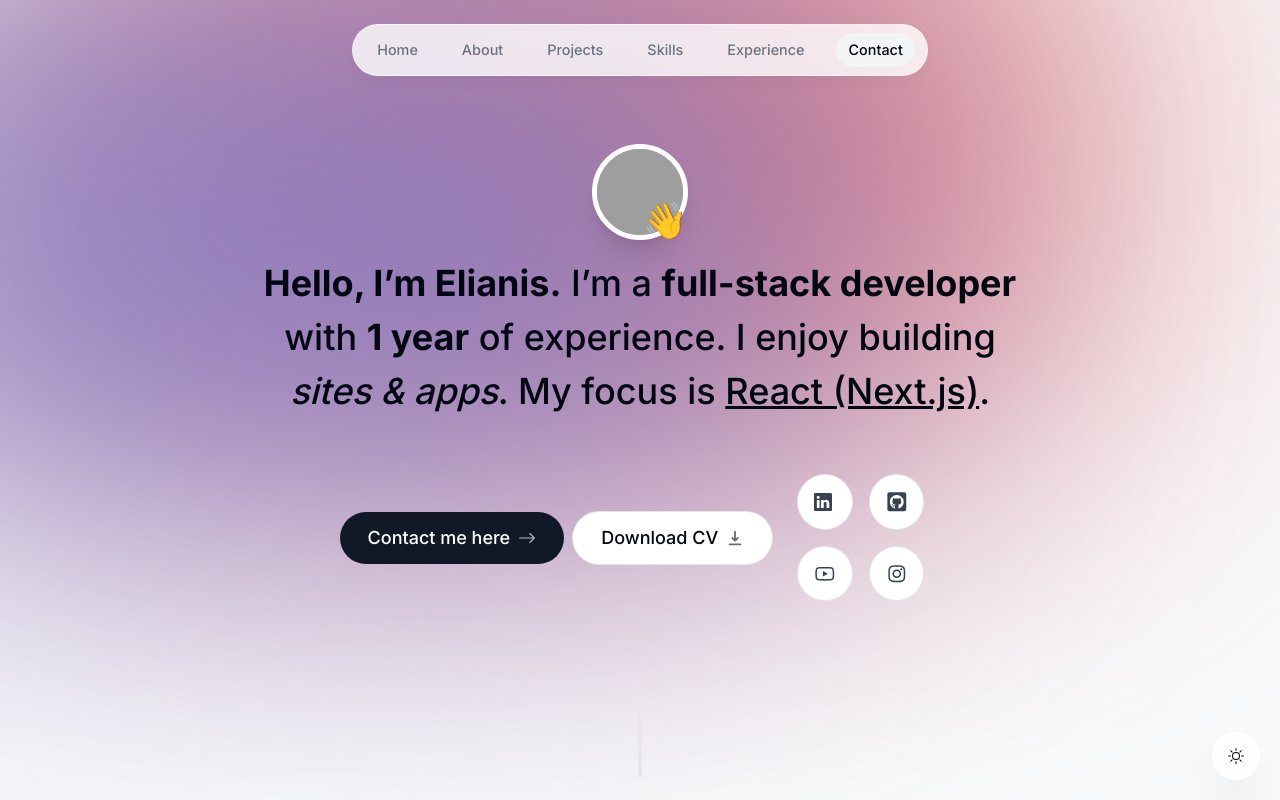
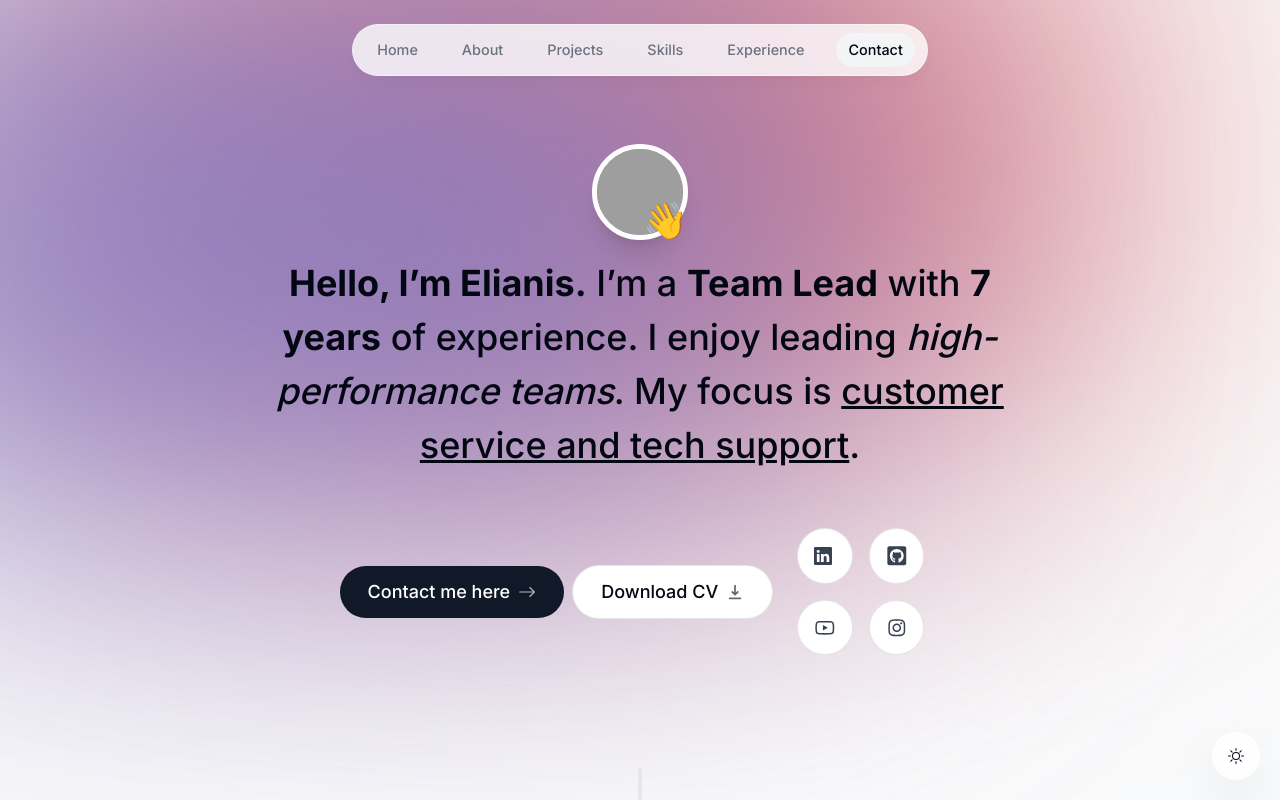
Before and after one commit to elianismedina/elianisdevportfolio, a Next.js app: page / in a window 1280 px wide. Shown: the top 800 px of the page. Built offline with nearby package versions, Linux system fonts and the light colour scheme; no server answers; grey boxes are pictures that could not be loaded.

Commit message:
updated footer and intro

```diff
--- a/src/components/footer.tsx
+++ b/src/components/footer.tsx
@@ -2,8 +2,8 @@ import React from "react";
 
 export default function Footer() {
   return (
-    <footer className="mb-10 px-4 text-center text-gray-500">
-      <small className="mb-2 block text-xs">
+    <footer className="mb-10 px-4 text-center text-gray-50 bg-black p-6">
+      <small className="mb-2 block text-md">
         &copy; 2023 ElianisDev. All rights reserved.
       </small>
       <p className="text-xs">
--- a/src/components/intro.tsx
+++ b/src/components/intro.tsx
@@ -13,9 +13,8 @@ import { AiOutlineInstagram } from "react-icons/ai";
 import { useActiveSectionContext } from "@/context/active-section-context";
 
 export default function Intro() {
-
-    const { ref } = useSectionInView("Home", 0.5);
-    const { setActiveSection, setTimeOfLastClick } = useActiveSectionContext();
+  const { ref } = useSectionInView("Home", 0.5);
+  const { setActiveSection, setTimeOfLastClick } = useActiveSectionContext();
 
   return (
     <section
@@ -67,10 +66,10 @@ export default function Intro() {
         animate={{ opacity: 1, y: 0 }}
       >
         <span className="font-bold">Hello, I&rsquo;m Elianis.</span> I&rsquo;m a{" "}
-        <span className="font-bold">full-stack developer</span> with{" "}
-        <span className="font-bold">1 year</span> of experience. I enjoy
-        building <span className="italic">sites & apps</span>. My focus is{" "}
-        <span className="underline">React (Next.js)</span>.
+        <span className="font-bold">Team Lead</span> with{" "}
+        <span className="font-bold">7 years</span> of experience. I enjoy
+        leading <span className="italic">high-performance teams</span>. My focus
+        is <span className="underline">customer service and tech support</span>.
       </motion.h1>
 
       <motion.div
```
